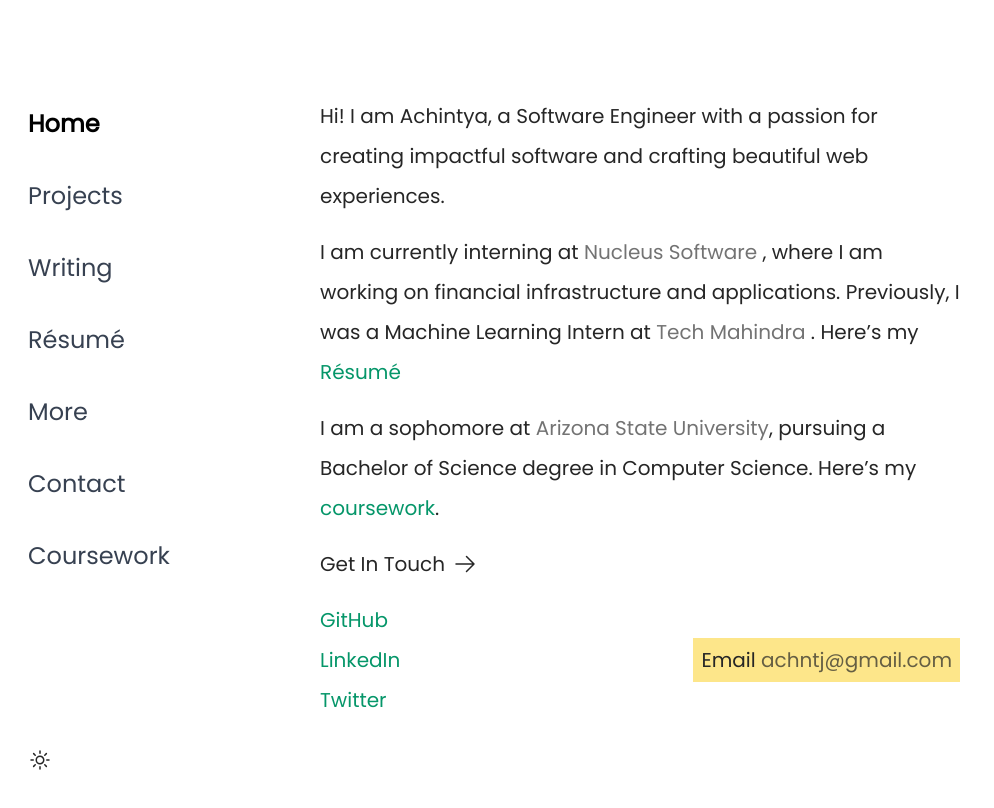
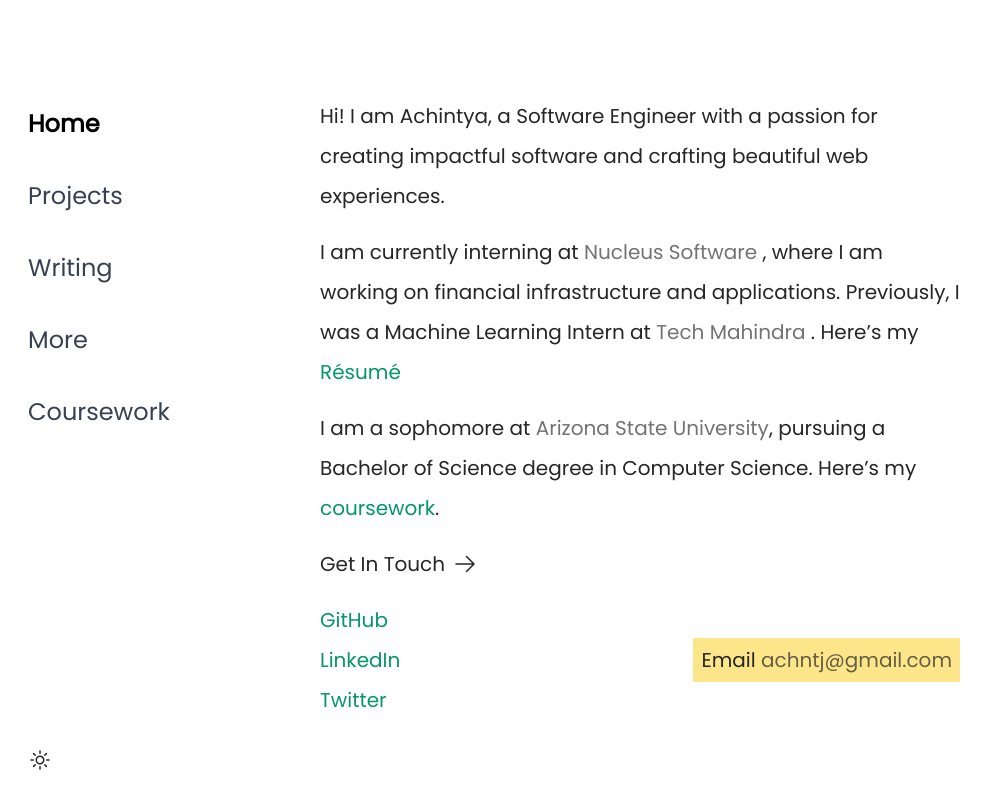
Before and after one commit to achntj/www, a Next.js app: page / in a window 1280 px wide. Shown: the top 808 px of the page, without its empty margins (0-994 px from the left). Built offline with nearby package versions, Linux system fonts and the light colour scheme.

Commit message:
Concise Navbar

```diff
--- a/components/NavItems.tsx
+++ b/components/NavItems.tsx
@@ -30,16 +30,9 @@ export default function NavItems() {
           <CameraIcon className="h-6 w-6" />
         </NavLink>
           */}
-      <NavLink href="/Achintya_Resume.pdf" text="Résumé">
-        <DocumentTextIcon className="h-6 w-6" />
-      </NavLink>
       <NavLink href="/more" text="More">
         <ArchiveBoxIcon className="h-6 w-6" />
       </NavLink>
-      <NavLink href="/contact" text="Contact">
-        <PaperAirplaneIcon className="h-6 w-6" />
-      </NavLink>
-
       <NavLink href="/coursework" text="Coursework">
         <BookOpenIcon className="h-6 w-6" />
       </NavLink>
```
